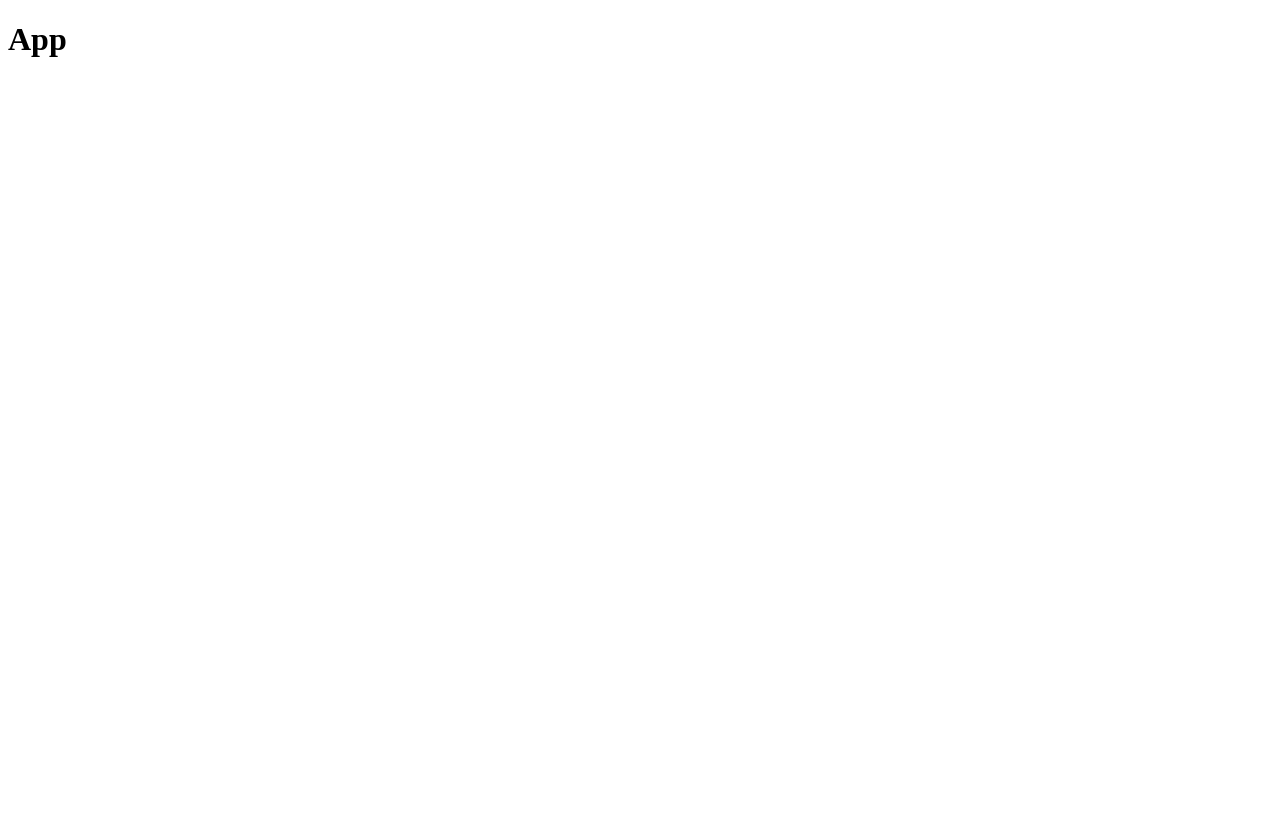
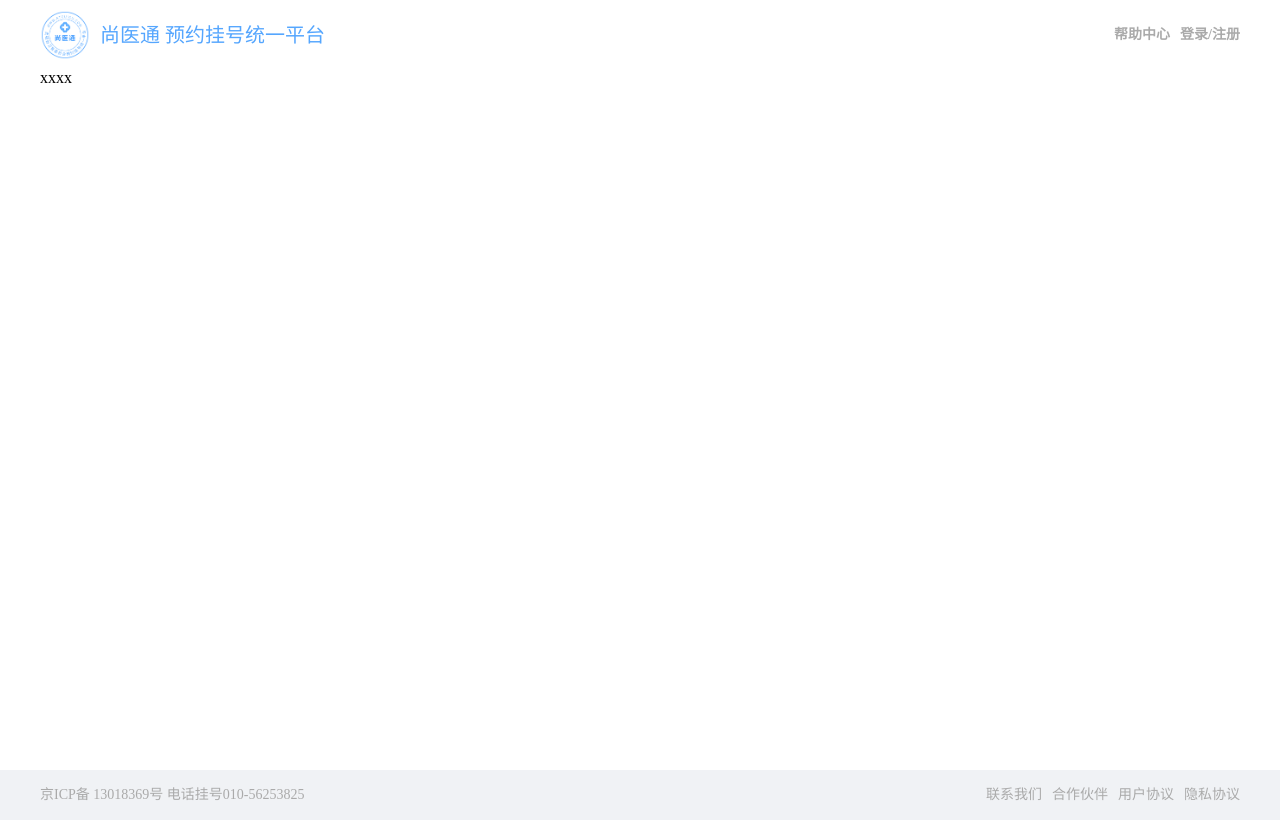
Before and after one commit to cbxpb/ShangYiTong, a Vue app: page / in a window 1280 px wide. Built offline with nearby package versions, Linux system fonts and the light colour scheme.

Commit message:
顶部、底部的静态页面搭建完成

```diff
--- a/package.json
+++ b/package.json
@@ -9,6 +9,7 @@
     "preview": "vite preview"
   },
   "dependencies": {
+    "sass": "^1.78.0",
     "vue": "^3.4.37"
   },
   "devDependencies": {
--- a/src/App.vue
+++ b/src/App.vue
@@ -1,9 +1,30 @@
 <template>
-  <div>
-    <h1>App</h1>
+  <div class="container">
+    <!-- 顶部全局组件 -->
+    <HospitalTop />
+    <!-- 路由组件 -->
+    <div class="content">
+      xxxx
+    </div>
+    <!-- 底部全局组件 -->
+    <HospitalBottom />
   </div>
 </template>
 <script setup lang="ts">
 
 </script>
-<style></style>
+<style lang="scss" scoped>
+  .container {
+    display: flex;
+    flex-direction: column;
+    align-items: center;
+
+    .content {
+      margin-top: 70px;
+      width: 1200px;
+      min-height: 700px;
+    }
+  }
+
+
+</style>
--- /dev/null
+++ b/src/components/hospital_bottom/index.vue
@@ -0,0 +1,54 @@
+<template>
+  <!-- 底部 -->
+  <div class="bottom">
+    <!-- 版心 -->
+    <div class="content">
+      <!-- 左侧 -->
+      <div class="left">京ICP备 13018369号 电话挂号010-56253825</div>
+      <!-- 右侧 -->
+      <div class="right">
+        <span>联系我们</span>
+        <span>合作伙伴</span>
+        <span>用户协议</span>
+        <span>隐私协议</span>
+      </div>
+    </div>
+  </div>
+</template>
+<script setup lang="ts">
+
+</script>
+<style lang="scss" scoped>
+  .bottom {
+    width: 100%;
+    height: 50px;
+    background-color: #f0f2f5;
+
+    .content {
+      width: 1200px;
+      height: 100%;
+      margin: 0 auto;
+      display: flex;
+      justify-content: space-between;
+      align-items: center;
+      font-size: 14px;
+      color: #aaa;
+
+      .right {
+        span {
+          margin: 0 5px;
+          cursor: pointer;
+
+          &:last-child {
+            margin-right: 0;
+          }
+
+          &:hover {
+            color: #000;
+          }
+        }
+      }
+
+    }
+  }
+</style>
--- /dev/null
+++ b/src/components/hospital_top/index.vue
@@ -0,0 +1,77 @@
+<template>
+  <!-- 顶部 -->
+  <div class="top">
+    <!-- 版心 -->
+    <div class="content">
+      <!-- 左侧 -->
+      <div class="left">
+        <img src="../../assets/images/logo.png" alt="logo">
+        <p>尚医通 预约挂号统一平台</p>
+      </div>
+      <!-- 右侧 -->
+      <div class="right">
+        <p class="help">帮助中心</p>
+        <p class="login">登录/注册</p>
+      </div>
+    </div>
+  </div>
+</template>
+<script setup lang="ts">
+</script>
+<style lang="scss" scoped>
+  .top {
+    position: fixed;
+    top: 0;
+    z-index: 999;
+    width: 100%;
+    height: 70px;
+    background-color: #fff;
+
+    .content {
+      width: 1200px;
+      height: 100%;
+      margin: 0 auto;
+      display: flex;
+      justify-content: space-between;
+
+      .left {
+        display: flex;
+        justify-content: center;
+        align-items: center;
+
+        img {
+          width: 50px;
+          height: 50px;
+          margin-right: 10px;
+        }
+
+        p {
+          font-size: 20px;
+          color: #55a6fe;
+        }
+      }
+
+      .right {
+        display: flex;
+        justify-content: center;
+        align-items: center;
+        font-size: 14px;
+        color: #aaa;
+        font-weight: bold;
+
+        p {
+          cursor: pointer;
+          margin-right: 10px;
+
+          &:last-child {
+            margin-right: 0;
+          }
+
+          &:hover {
+            color: #55a6fe;
+          }
+        }
+      }
+    }
+  }
+</style>
--- /dev/null
+++ b/src/style/reset.scss
@@ -0,0 +1,192 @@
+/**
+ * ENGINE
+ * v0.2 | 20150615
+ * License: none (public domain)
+ */
+
+*,
+*:after,
+*:before {
+  box-sizing: border-box;
+
+  outline: none;
+}
+
+html,
+body,
+div,
+span,
+applet,
+object,
+iframe,
+h1,
+h2,
+h3,
+h4,
+h5,
+h6,
+p,
+blockquote,
+pre,
+a,
+abbr,
+acronym,
+address,
+big,
+cite,
+code,
+del,
+dfn,
+em,
+img,
+ins,
+kbd,
+q,
+s,
+samp,
+small,
+strike,
+strong,
+sub,
+sup,
+tt,
+var,
+b,
+u,
+i,
+center,
+dl,
+dt,
+dd,
+ol,
+ul,
+li,
+fieldset,
+form,
+label,
+legend,
+table,
+caption,
+tbody,
+tfoot,
+thead,
+tr,
+th,
+td,
+article,
+aside,
+canvas,
+details,
+embed,
+figure,
+figcaption,
+footer,
+header,
+hgroup,
+menu,
+nav,
+output,
+ruby,
+section,
+summary,
+time,
+mark,
+audio,
+video {
+  font: inherit;
+  font-size: 100%;
+
+  margin: 0;
+  padding: 0;
+
+  vertical-align: baseline;
+
+  border: 0;
+}
+
+article,
+aside,
+details,
+figcaption,
+figure,
+footer,
+header,
+hgroup,
+menu,
+nav,
+section {
+  display: block;
+}
+
+body {
+  line-height: 1;
+}
+
+ol,
+ul {
+  list-style: none;
+}
+
+blockquote,
+q {
+  quotes: none;
+
+  &:before,
+  &:after {
+    content: "";
+    content: none;
+  }
+}
+
+sub,
+sup {
+  font-size: 75%;
+  line-height: 0;
+
+  position: relative;
+
+  vertical-align: baseline;
+}
+
+sup {
+  top: -0.5em;
+}
+
+sub {
+  bottom: -0.25em;
+}
+
+table {
+  border-spacing: 0;
+  border-collapse: collapse;
+}
+
+input,
+textarea,
+button {
+  font-family: inhert;
+  font-size: inherit;
+
+  color: inherit;
+}
+
+select {
+  text-indent: 0.01px;
+  text-overflow: "";
+
+  border: 0;
+  border-radius: 0;
+  appearance: none;
+  -webkit-appearance: none;
+  -moz-appearance: none;
+}
+
+select::-ms-expand {
+  display: none;
+}
+
+code,
+pre {
+  font-family: monospace, monospace;
+  font-size: 1em;
+}
```
Also changed, not shown: src/main.ts (+9 -1 lines), src/assets/images/logo.png (added), 1 other file (tests, documents, lock files or other folders).
